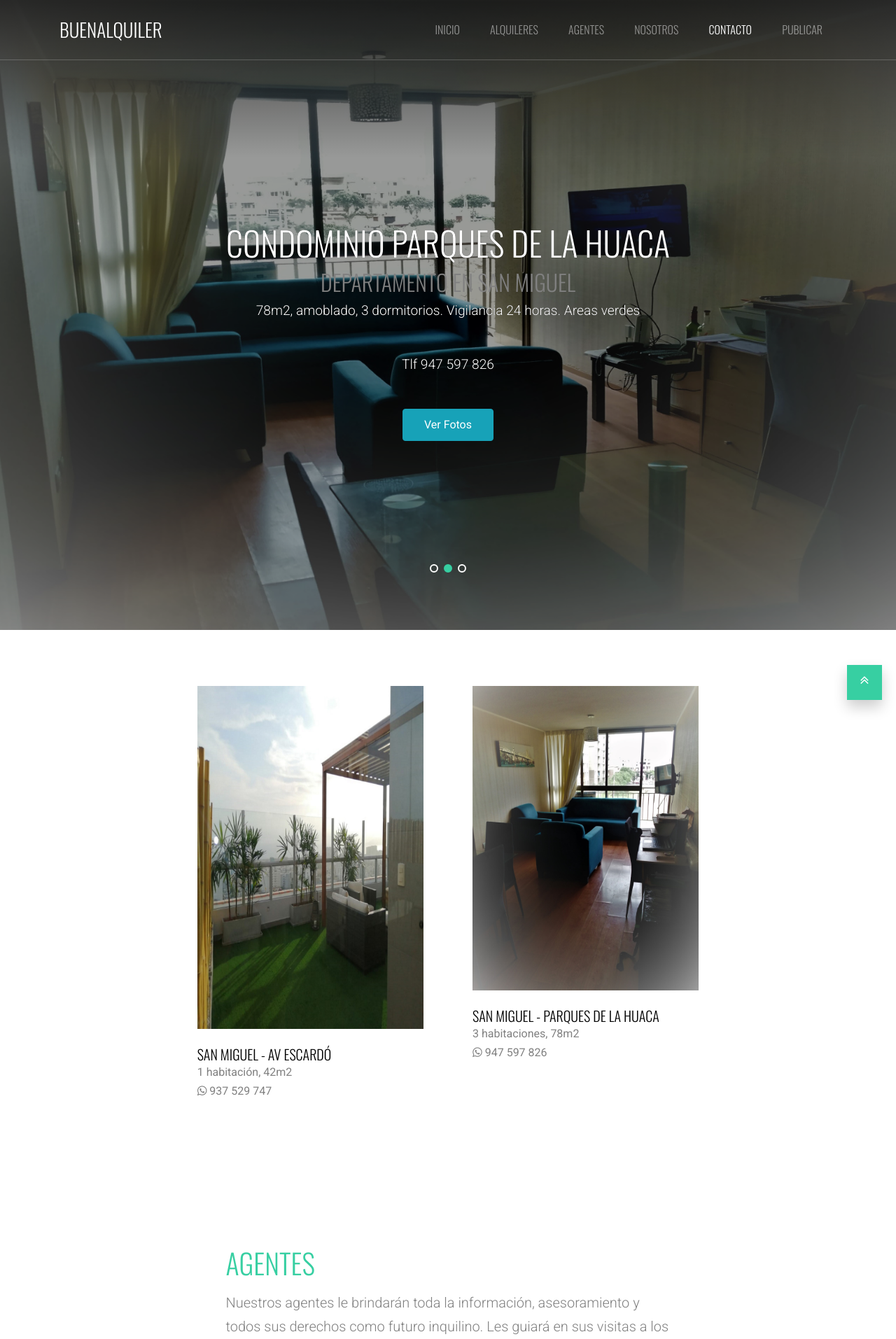
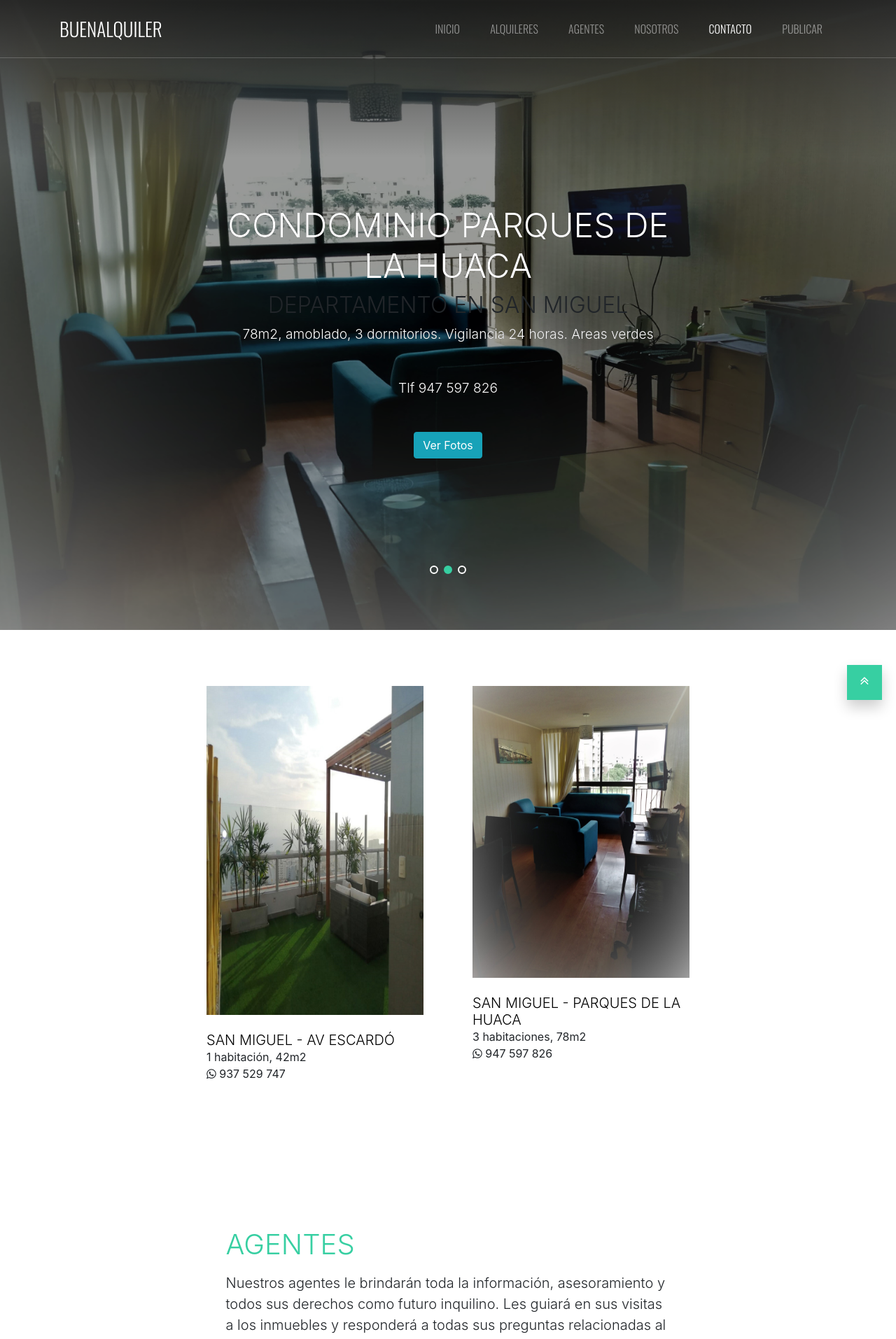
Before and after one commit to mgamio/buenalquiler, a Jekyll site: the page built from index.html, in a window 1280 px wide. Shown: the top 1913 px of the page at 70% size. Built offline with Jekyll 4.4.1, drawn with Linux system fonts in a browser that asks for light colours; some web fonts are replaced.

Commit message:
main.csss
added new

```diff
--- a/_includes/head.html
+++ b/_includes/head.html
@@ -23,6 +23,8 @@
 
     <link rel="stylesheet" href="/assets/css/style.css">
 
+	<link rel="stylesheet" href="{{ '/assets/css/main.css' | relative_url }}">
+
     <style>
       .avatar {
         vertical-align: middle;
```
Also changed, not shown: 6 other files.
